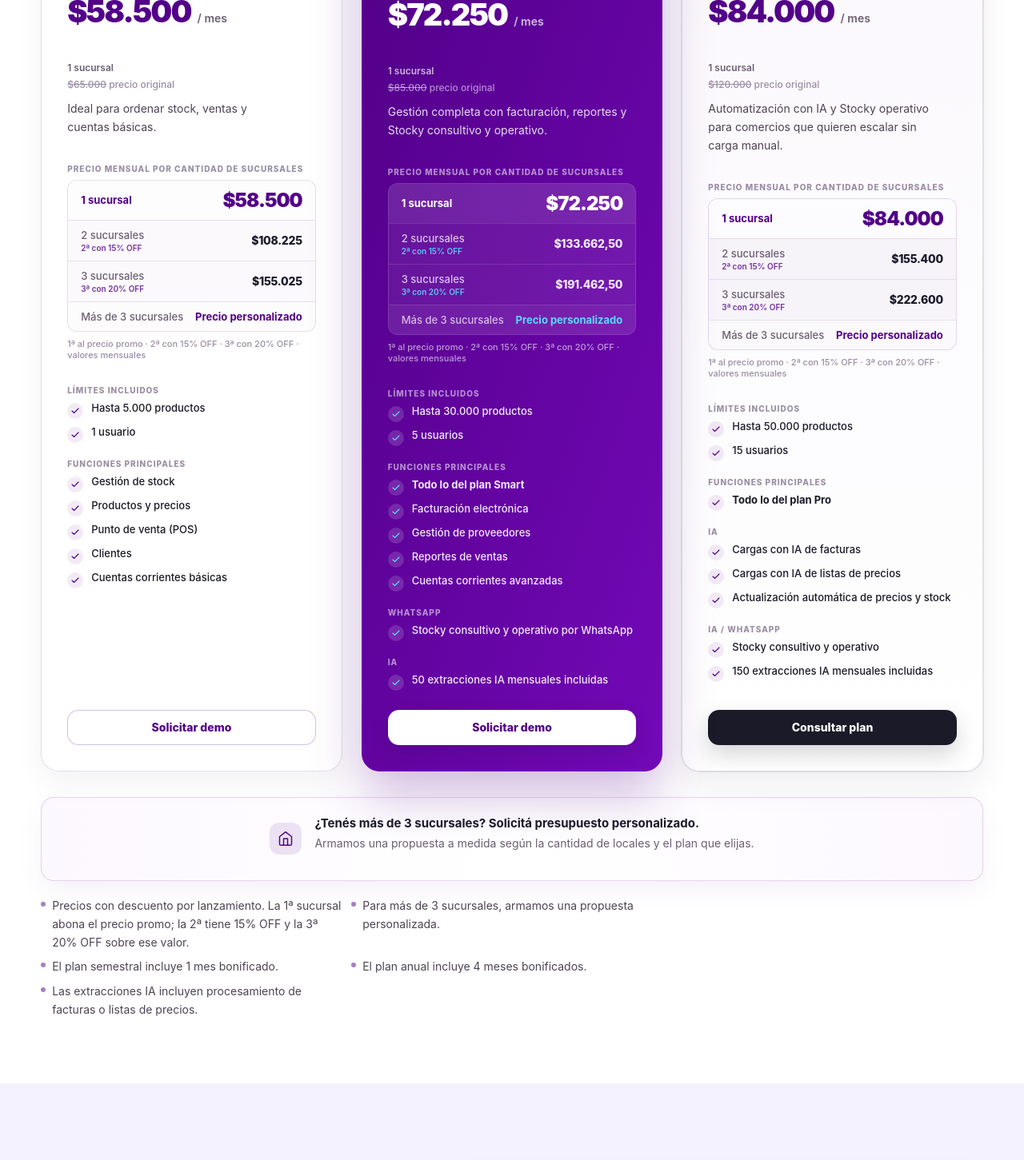
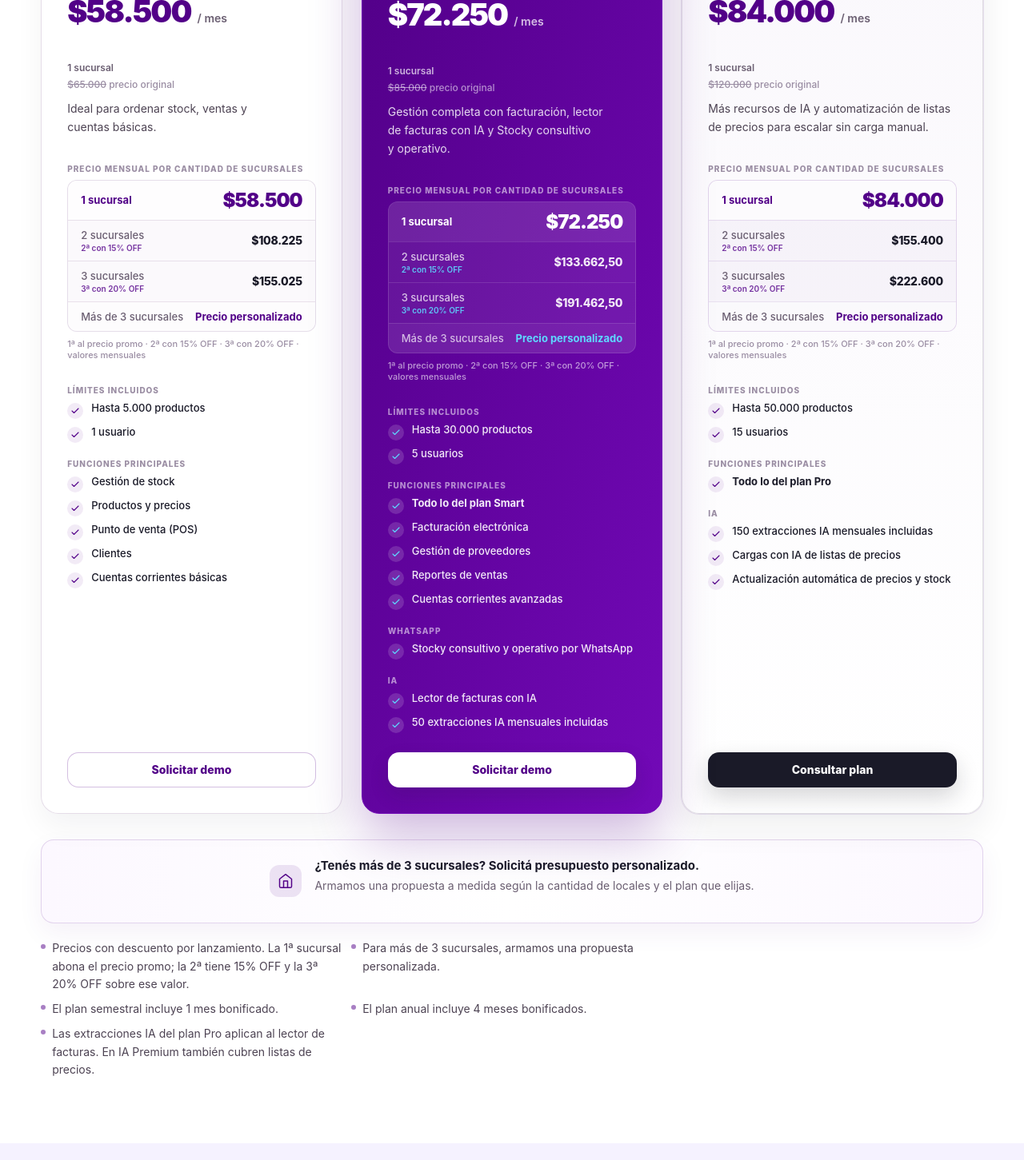
Before and after one commit to GinkgoDevs/landing-smartock, a Next.js app: page / in a window 1280 px wide. Shown: the part 6260-7711 px from the top of the page at 80% size. Built offline with nearby package versions, Linux system fonts and the light colour scheme.

Commit message:
Move invoice AI to Pro and set Stocky as favicon.
Co-authored-by: Cursor <cursoragent@cursor.com>

```diff
--- a/components/PricingSection.tsx
+++ b/components/PricingSection.tsx
@@ -53,7 +53,7 @@ const planDetails: PlanDetails[] = [
   {
     name: "Pro",
     description:
-      "Gestión completa con facturación, reportes y Stocky consultivo y operativo.",
+      "Gestión completa con facturación, lector de facturas con IA y Stocky consultivo y operativo.",
     recommended: true,
     cta: "Solicitar demo",
     groups: [
@@ -77,14 +77,17 @@ const planDetails: PlanDetails[] = [
       },
       {
         label: "IA",
-        items: ["50 extracciones IA mensuales incluidas"],
+        items: [
+          "Lector de facturas con IA",
+          "50 extracciones IA mensuales incluidas",
+        ],
       },
     ],
   },
   {
     name: "IA Premium",
     description:
-      "Automatización con IA y Stocky operativo para comercios que quieren escalar sin carga manual.",
+      "Más recursos de IA y automatización de listas de precios para escalar sin carga manual.",
     premium: true,
     cta: "Consultar plan",
     groups: [
@@ -99,16 +102,9 @@ const planDetails: PlanDetails[] = [
       {
         label: "IA",
         items: [
-          "Cargas con IA de facturas",
+          "150 extracciones IA mensuales incluidas",
           "Cargas con IA de listas de precios",
           "Actualización automática de precios y stock",
-        ],
-      },
-      {
-        label: "IA / WhatsApp",
-        items: [
-          "Stocky consultivo y operativo",
-          "150 extracciones IA mensuales incluidas",
         ],
       },
     ],
@@ -120,7 +116,7 @@ const disclaimers = [
   "Para más de 3 sucursales, armamos una propuesta personalizada.",
   "El plan semestral incluye 1 mes bonificado.",
   "El plan anual incluye 4 meses bonificados.",
-  "Las extracciones IA incluyen procesamiento de facturas o listas de precios.",
+  "Las extracciones IA del plan Pro aplican al lector de facturas. En IA Premium también cubren listas de precios.",
 ];
 
 function CheckIcon({ className }: { className?: string }) {
```
Also changed, not shown: app/apple-icon.png (added), app/icon.png (added).
